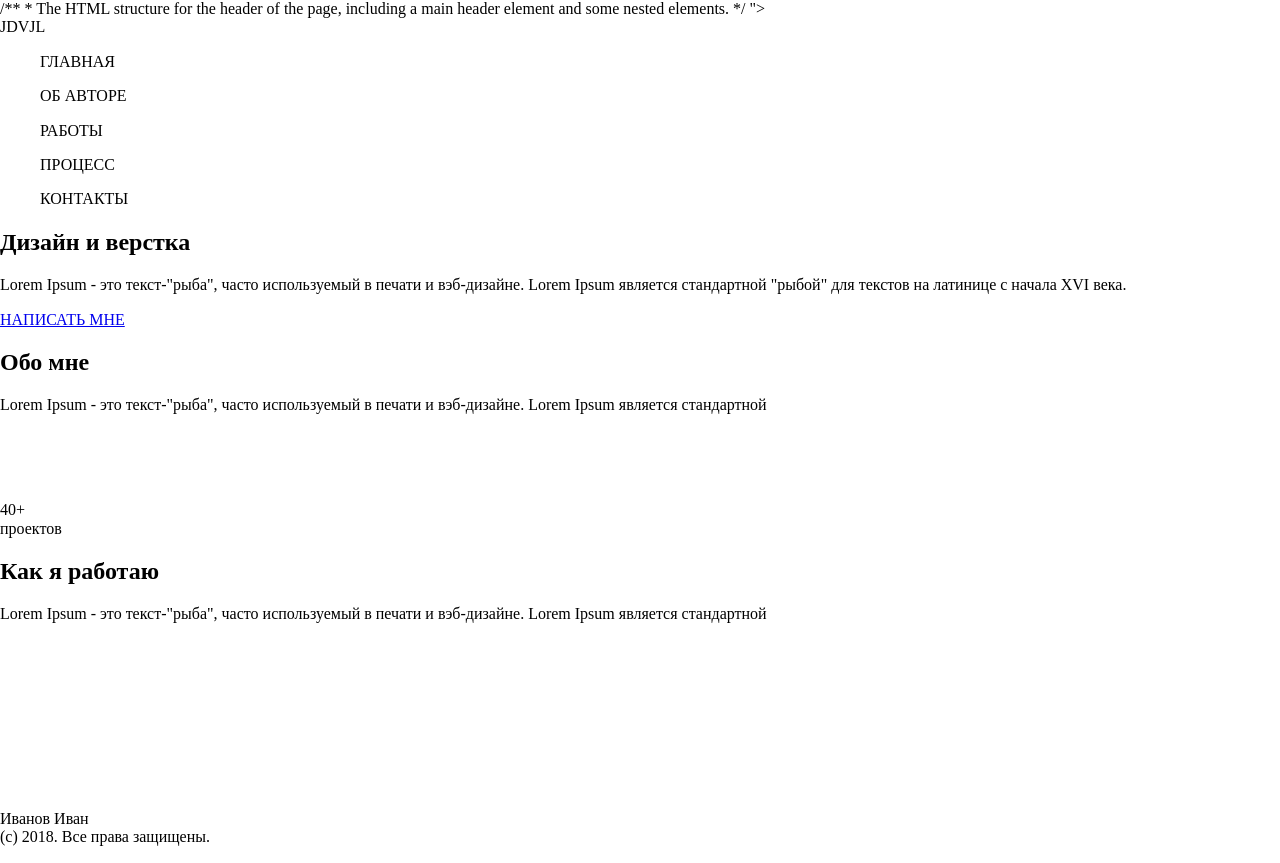
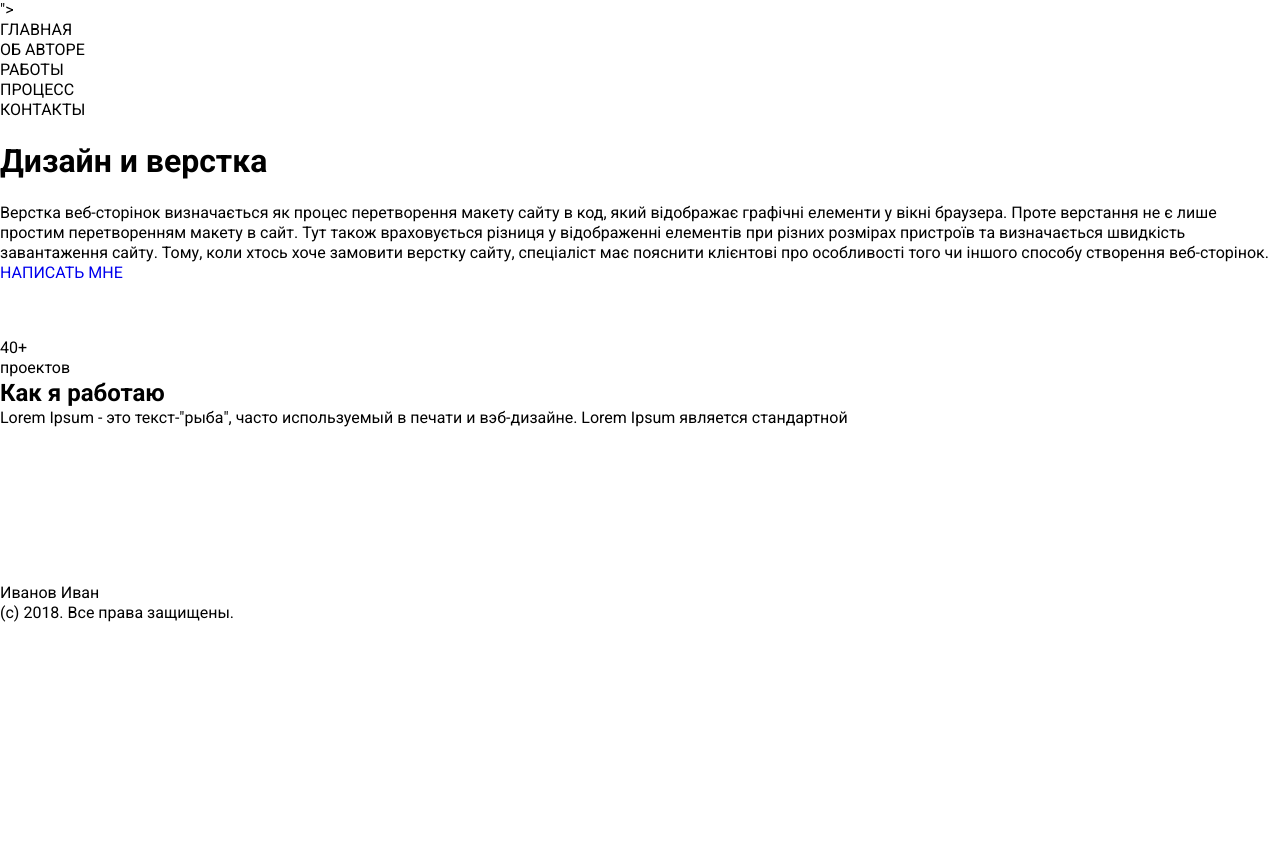
Before and after one commit to alex79yog/lesson_9_simple_site, a plain HTML site: page index.html in a window 1280 px wide. After the commit the page ends 800 px from the top, so only its background shows below. Drawn offline with Linux system fonts and the light colour scheme.

Commit message:
html code

```diff
--- a/index.html
+++ b/index.html
@@ -1,7 +1,4 @@
 <!DOCTYPE html>
-/**
-* The HTML structure for the header of the page, including a main header element and some nested elements.
-*/
 <html lang="en">
 
 <head>
@@ -10,51 +7,47 @@
   <link rel="stylesheet" href="normalize.css">
   <link rel=" preconnect" href="https://fonts.googleapis.com">
   <link rel="preconnect" href="https://fonts.gstatic.com" crossorigin>
-  <link
-    href="https://fonts.googleapis.com/css2?family=Roboto:ital,wght@0,100;0,300;0,400;0,500;0,700;0,900;1,100;1,300;1,400;1,500;1,700;1,900&display=swap"
-    rel="stylesheet">">
+  <link href="https://fonts.googleapis.com/css2?family=Roboto:ital,wght@0,100;0,300;0,400;0,500;0,700;0,900;1,100;1,300;1,400;1,500;1,700;1,900&display=swap" rel="stylesheet">">
   <link rel="stylesheet" type="text/css" href="style.css">
 
-  <title>Document</title>
+  <title>Symple site</title>
 </head>
 
 <body>
+  <!-- <header> -->
+  <header class="header">
+    <section class="header">
+      <nav class="navbar">
+        <ol class="navbar__list">
+          <li class="navbar__list--item"><a class="navbar__link" href="#"></a>ГЛАВНАЯ</li>
+          <li class="navbar__list--item"><a class="navbar__link" href="#"></a>ОБ АВТОРЕ</li>
+          <li class="navbar__list--item"><a class="navbar__link" href="#"></a>РАБОТЫ</li>
+          <li class="navbar__list--item"><a class="navbar__link" href="#"></a>ПРОЦЕСС</li>
+          <li class="navbar__list--item"><a class="navbar__link" href="#"></a>КОНТАКТЫ</li>
+        </ol>
+      </nav>
 
-  <!-- <header> -->
-
-  <head>
-    <section class="header">JDVJL
+      <div class="content">
+        <h1 class="content__title">Дизайн и верстка</h1>
+        <div class="content__text">
+          Верстка веб-сторінок визначається як процес перетворення макету сайту в код, який відображає графічні
+          елементи у вікні браузера. Проте верстання не є лише простим перетворенням макету в сайт. Тут також
+          враховується різниця у відображенні елементів при різних розмірах пристроїв та визначається швидкість
+          завантаження сайту. Тому, коли хтось хоче замовити верстку сайту, спеціаліст має пояснити клієнтові про
+          особливості того чи іншого способу створення веб-сторінок.
           <div>
-        <ol>ГЛАВНАЯ</ol>
-        <ol>ОБ АВТОРЕ</ol>
-        <ol>РАБОТЫ</ol>
-        <ol>ПРОЦЕСС</ol>
-        <ol>КОНТАКТЫ</ol>
+            <a href="#">НАПИСАТЬ МНЕ</a>
           </div>
-
-      <div>
-        <h2>Дизайн и верстка</h2>
-        <div>
-          <p>Lorem Ipsum - это текст-"рыба", часто используемый в печати и вэб-дизайне. Lorem Ipsum является стандартной
-            "рыбой" для текстов на латинице с начала XVI века.
-          </p>
         </div>
       </div>
 
-      <div>
-        <a href="#">НАПИСАТЬ МНЕ</a>
-      </div>
+
     </section>
+  </header>
 
   <!-- about-me -->
 
-    <section>
-      <h2>Обо мне</h2>
 
-      <p>
-        Lorem Ipsum - это текст-"рыба", часто используемый в печати и вэб-дизайне. Lorem Ipsum является стандартной
-      </p>
-    </section>
 
   <!-- numbers -->
 
@@ -93,8 +86,6 @@
   </footer>
 
 
-  </head>
-
 </body>
 
 </html>
--- a/style.css
+++ b/style.css
@@ -0,0 +1,20 @@
+*{
+    margin: 0;
+    padding: 0;
+    box-sizing: border-box;
+    list-style: none;
+}
+
+html{
+    font-size: 16px;
+    font-family: Roboto, sans-serif;
+    font-weight: 400;
+    line-height: 1.25;
+}
+a {
+    text-decoration: none;
+}
+.container{
+    width: min(100% - 40px, 1340px);
+    margin-inline: auto;
+}
```
Lines whose indentation alone changed are shown as unchanged.
